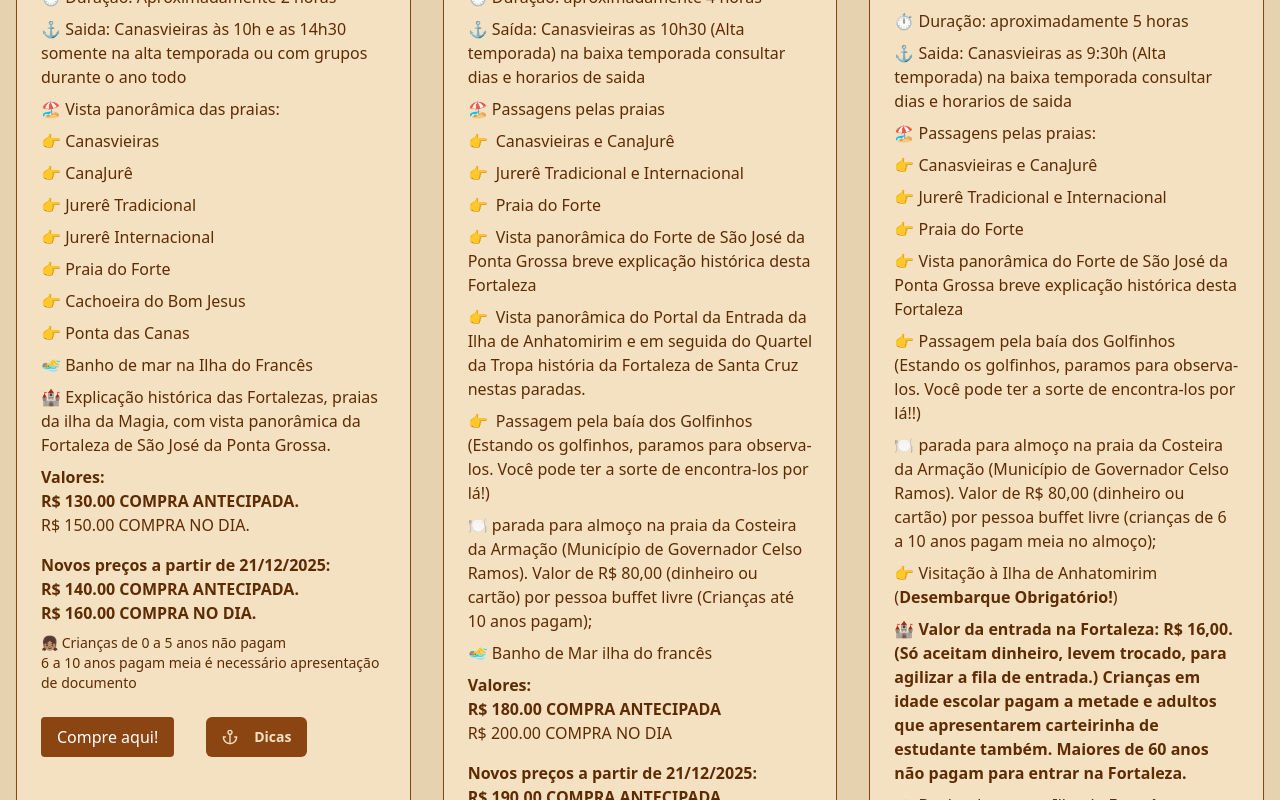
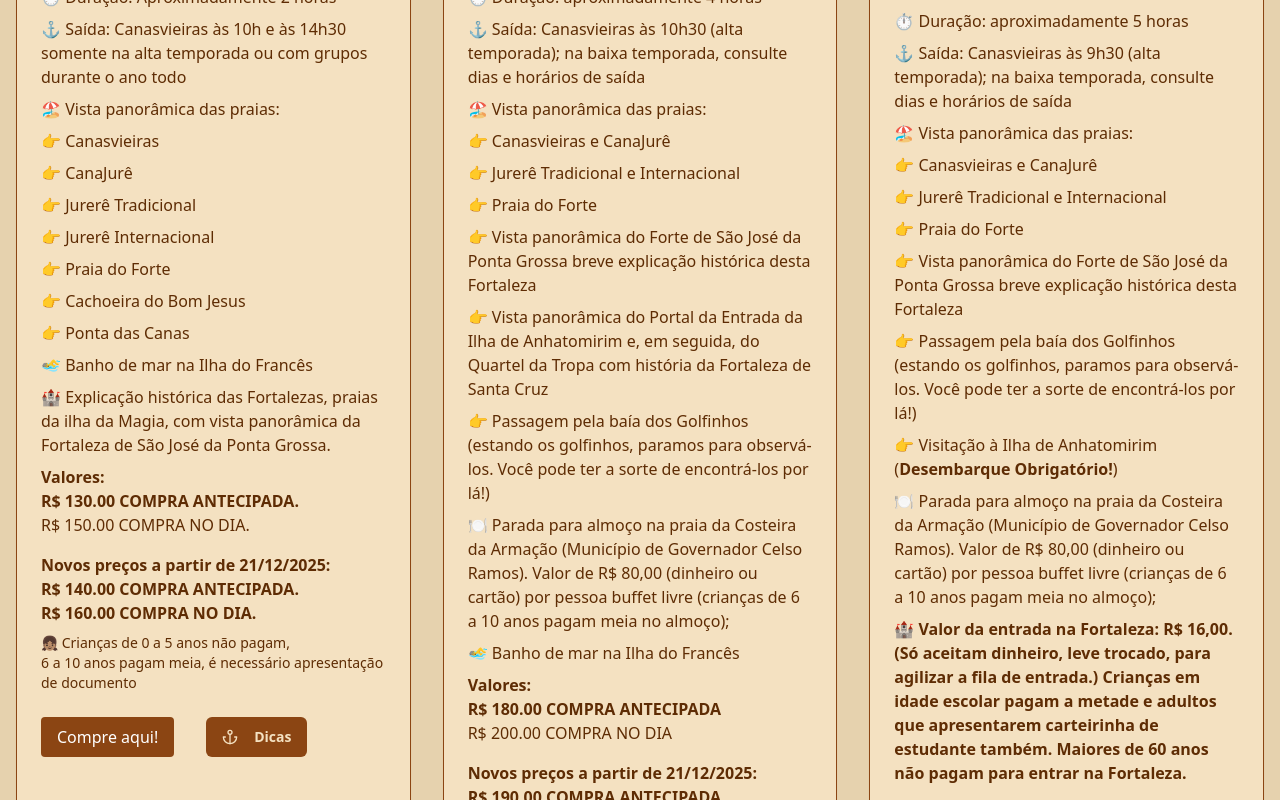
Before and after one commit to Ssalvador221/landing-barco-pirata, a Next.js app: page / in a window 1280 px wide. Shown: the part 3100-3900 px from the top of the page. Built offline with nearby package versions, Linux system fonts and the light colour scheme; a web font is replaced by a local one.

Commit message:
fix: Grammatical corrections

```diff
--- a/src/components/cards/AboutRide.tsx
+++ b/src/components/cards/AboutRide.tsx
@@ -37,7 +37,7 @@ function AboutRide() {
             <CardContent className="text-[#5e2c04]">
               <p className="mb-2">⏱️ Duração: Aproximadamente 2 horas</p>
               <p className="mb-2">
-                ⚓ Saida: Canasvieiras às 10h e as 14h30 somente na alta
+                ⚓ Saída: Canasvieiras às 10h e às 14h30 somente na alta
                 temporada ou com grupos durante o ano todo
               </p>
               <p className="mb-2">🏖️ Vista panorâmica das praias:</p>
@@ -66,11 +66,11 @@ function AboutRide() {
                 R$ 160.00 COMPRA NO DIA.
               </p>
               <p className="text-sm mt-2">
-                👧🏽 Crianças de 0 a 5 anos não pagam
+                👧🏽 Crianças de 0 a 5 anos não pagam,
               </p>
               <p className="text-sm">
                 {' '}
-                6 a 10 anos pagam meia é necessário apresentação de documento
+                6 a 10 anos pagam meia, é necessário apresentação de documento
               </p>
             </CardContent>
             <CardFooter>
@@ -105,43 +105,36 @@ function AboutRide() {
             <CardContent className="text-[#5e2c04]">
               <p className="mb-2">⏱️ Duração: aproximadamente 4 horas</p>
               <p className="mb-2">
-                ⚓ Saída: Canasvieiras as 10h30 (Alta temporada) na baixa
-                temporada consultar dias e horarios de saida
+                ⚓ Saída: Canasvieiras às 10h30 (alta temporada); na baixa
+                temporada, consulte dias e horários de saída
               </p>
-              <p className="mb-2">🏖️ Passagens pelas praias</p>
-              <ul className="flex flex-col gap-2 list-none mb-2">
+              <p className="mb-2">🏖️ Vista panorâmica das praias:</p>
+              <ul className="list-none mb-2 space-y-2">
+                <li>👉 Canasvieiras e CanaJurê</li>
+                <li>👉 Jurerê Tradicional e Internacional</li>
+                <li>👉 Praia do Forte</li>
                 <li>
-                  <span className="mr-2">👉</span>Canasvieiras e CanaJurê
+                  👉 Vista panorâmica do Forte de São José da Ponta Grossa breve
+                  explicação histórica desta Fortaleza
                 </li>
                 <li>
-                  <span className="mr-2">👉</span>Jurerê Tradicional e
-                  Internacional
+                  👉 Vista panorâmica do Portal da Entrada da Ilha de
+                  Anhatomirim e, em seguida, do Quartel da Tropa com história da
+                  Fortaleza de Santa Cruz
                 </li>
                 <li>
-                  <span className="mr-2">👉</span>Praia do Forte
-                </li>
-                <li>
-                  <span className="mr-2">👉</span>Vista panorâmica do Forte de
-                  São José da Ponta Grossa breve explicação histórica desta
-                  Fortaleza
-                </li>
-                <li>
-                  <span className="mr-2">👉</span>Vista panorâmica do Portal da
-                  Entrada da Ilha de Anhatomirim e em seguida do Quartel da
-                  Tropa história da Fortaleza de Santa Cruz nestas paradas.
-                </li>
-                <li>
-                  <span className="mr-2">👉</span>Passagem pela baía dos
-                  Golfinhos (Estando os golfinhos, paramos para observa-los.
-                  Você pode ter a sorte de encontra-los por lá!)
+                  👉 Passagem pela baía dos Golfinhos (estando os golfinhos,
+                  paramos para observá-los. Você pode ter a sorte de encontrá-los
+                  por lá!)
                 </li>
               </ul>
               <p className="mb-2">
-                🍽️ parada para almoço na praia da Costeira da Armação (Município
+                🍽️ Parada para almoço na praia da Costeira da Armação (Município
                 de Governador Celso Ramos). Valor de R$ 80,00 (dinheiro ou
-                cartão) por pessoa buffet livre (Crianças até 10 anos pagam);
+                cartão) por pessoa buffet livre (crianças de 6 a 10 anos pagam
+                meia no almoço);
               </p>
-              <p className="mb-2">🏊‍♂️ Banho de Mar ilha do francês</p>
+              <p className="mb-2">🏊‍♂️ Banho de mar na Ilha do Francês</p>
               <p className="font-bold">Valores:</p>
               <p className="font-bold">R$ 180.00 COMPRA ANTECIPADA</p>
               <p>R$ 200.00 COMPRA NO DIA</p>
@@ -153,11 +146,11 @@ function AboutRide() {
                 R$ 210.00 COMPRA NO DIA.
               </p>
               <p className="text-sm mt-2">
-                👧🏽 Crianças de 0 a 5 anos não pagam
+                👧🏽 Crianças de 0 a 5 anos não pagam,
               </p>
               <p className="text-sm">
                 {' '}
-                6 a 10 anos pagam meia é necessário apresentação de documento
+                6 a 10 anos pagam meia, é necessário apresentação de documento
               </p>
             </CardContent>
             <CardFooter className="fel">
@@ -192,10 +185,10 @@ function AboutRide() {
             <CardContent className="text-[#5e2c04]">
               <p className="mb-2">⏱️ Duração: aproximadamente 5 horas</p>
               <p className="mb-2">
-                ⚓ Saida: Canasvieiras as 9:30h (Alta temporada) na baixa
-                temporada consultar dias e horarios de saida
+                ⚓ Saída: Canasvieiras às 9h30 (alta temporada); na baixa
+                temporada, consulte dias e horários de saída
               </p>
-              <p className="mb-2">🏖️ Passagens pelas praias:</p>
+              <p className="mb-2">🏖️ Vista panorâmica das praias:</p>
               <ul className="list-none mb-2 space-y-2">
                 <li>👉 Canasvieiras e CanaJurê</li>
                 <li>👉 Jurerê Tradicional e Internacional</li>
@@ -205,30 +198,30 @@ function AboutRide() {
                   explicação histórica desta Fortaleza
                 </li>
                 <li>
-                  👉 Passagem pela baía dos Golfinhos (Estando os golfinhos,
-                  paramos para observa-los. Você pode ter a sorte de
-                  encontra-los por lá!!)
+                  👉 Passagem pela baía dos Golfinhos (estando os golfinhos,
+                  paramos para observá-los. Você pode ter a sorte de
+                  encontrá-los por lá!)
                 </li>
-                <p className="mb-2">
-                  🍽️ parada para almoço na praia da Costeira da Armação
-                  (Município de Governador Celso Ramos). Valor de R$ 80,00
-                  (dinheiro ou cartão) por pessoa buffet livre (crianças de 6 a
-                  10 anos pagam meia no almoço);
-                </p>
                 <li>
                   👉 Visitação à Ilha de Anhatomirim (
                   <strong>Desembarque Obrigatório!</strong>)
                 </li>
-                <p className="font-bold">
-                  🏰 Valor da entrada na Fortaleza: R$ 16,00. (Só aceitam
-                  dinheiro, levem trocado, para agilizar a fila de entrada.)
-                  Crianças em idade escolar pagam a metade e adultos que
-                  apresentarem carteirinha de estudante também. Maiores de 60
-                  anos não pagam para entrar na Fortaleza.
-                </p>
               </ul>
+              <p className="mb-2">
+                🍽️ Parada para almoço na praia da Costeira da Armação (Município
+                de Governador Celso Ramos). Valor de R$ 80,00 (dinheiro ou
+                cartão) por pessoa buffet livre (crianças de 6 a 10 anos pagam
+                meia no almoço);
+              </p>
+              <p className="font-bold">
+                🏰 Valor da entrada na Fortaleza: R$ 16,00. (Só aceitam dinheiro,
+                leve trocado, para agilizar a fila de entrada.) Crianças em
+                idade escolar pagam a metade e adultos que apresentarem
+                carteirinha de estudante também. Maiores de 60 anos não pagam
+                para entrar na Fortaleza.
+              </p>
 
-              <p className="mb-2">🏊‍♂️ Banho de mar na Ilha do Francês</p>
+              <p className="mb-2 mt-4">🏊‍♂️ Banho de mar na Ilha do Francês</p>
 
               <p className="font-bold">Valores:</p>
               <p className="font-bold">R$ 220.00 COMPRA ANTECIPADA.</p>
@@ -241,10 +234,10 @@ function AboutRide() {
                 R$ 260.00 COMPRA NO DIA.
               </p>
               <p className="text-sm mt-2">
-                👧🏽 Crianças de 0 a 5 anos não pagam
+                👧🏽 Crianças de 0 a 5 anos não pagam,
               </p>
               <p className="text-sm">
-                6 a 10 anos pagam meia é necessário apresentação de documento
+                6 a 10 anos pagam meia, é necessário apresentação de documento
               </p>
             </CardContent>
             <CardFooter>
```
